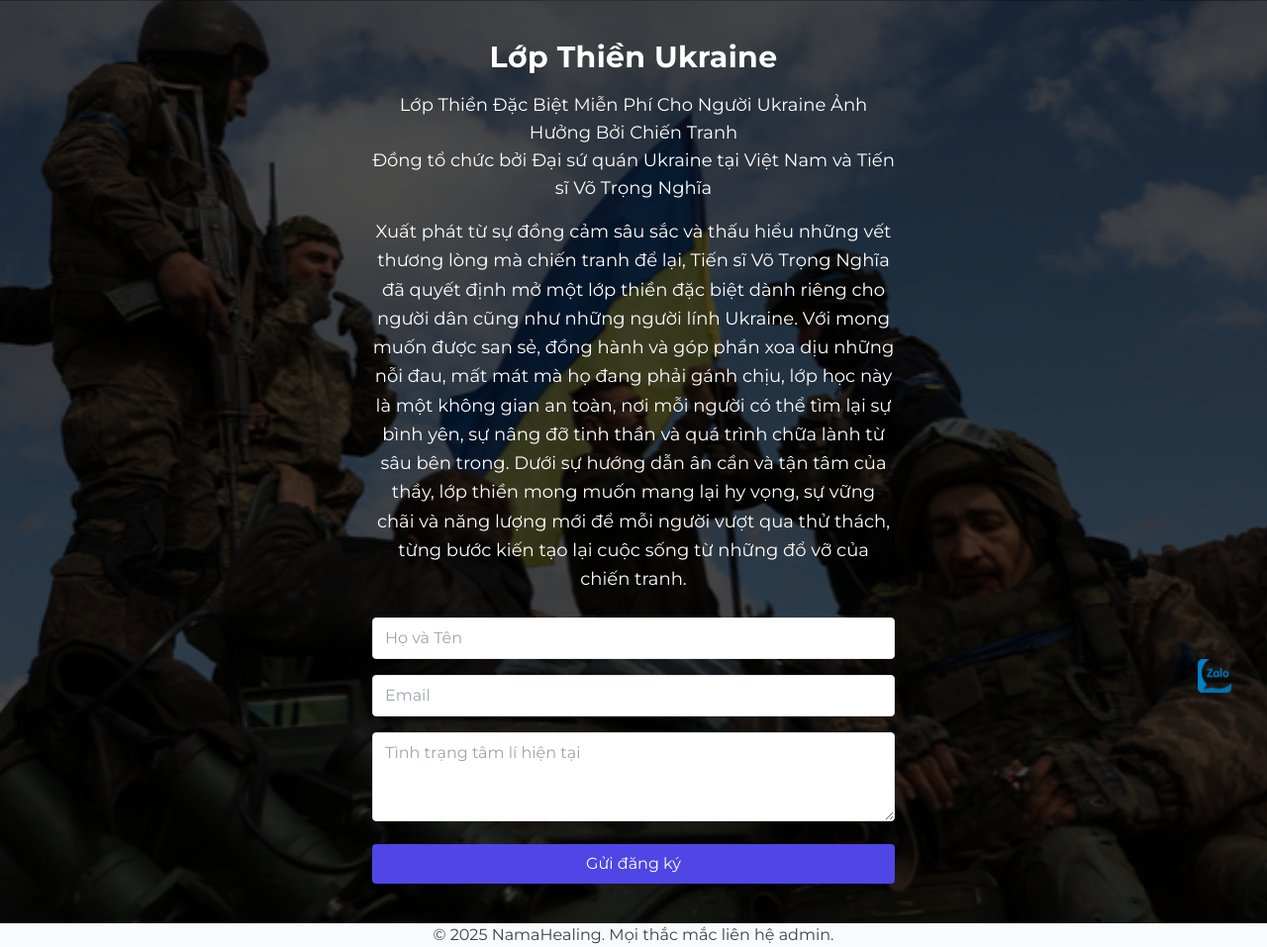
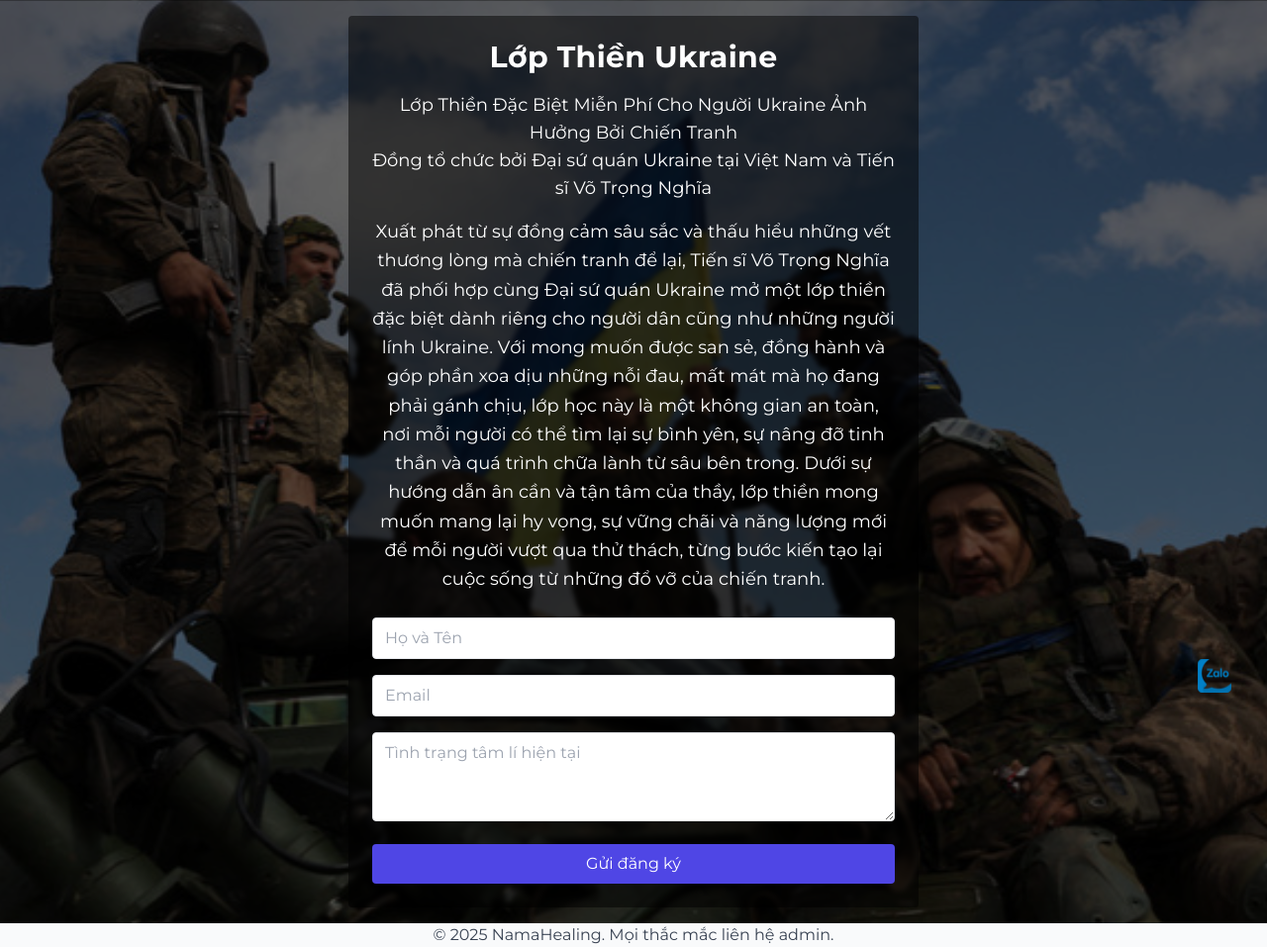
Before and after one commit to tinnguyen03102004/NamaHealing, a PHP site: page /ukraine_meditation.php in a window 1280 px wide. Shown: the part 64-1021 px from the top of the page at 99% size. Run offline with PHP 8.4, Linux system fonts and the light colour scheme; some libraries are stand-ins or nearby versions.

Commit message:
Enhance Ukraine meditation page

```diff
--- a/lang/en.php
+++ b/lang/en.php
@@ -125,7 +125,7 @@ return [
     'ukraine_title' => 'Ukraine Meditation Class',
     'ukraine_meta_desc' => 'This is a special free meditation class for Ukrainians affected by the war',
     'ukraine_intro' => 'Special Free Meditation Class for Ukrainians Affected by the War<br>Co-organized by the Embassy of Ukraine in Vietnam and Dr. Vo Trong Nghia',
-    'ukraine_desc' => 'Stemming from deep compassion and an understanding of the emotional wounds left by war, Dr. Vo Trong Nghia opened a special meditation class exclusively for Ukrainian civilians and soldiers. Wishing to share, accompany and help ease the pain and losses they are enduring, the class provides a safe space where everyone can find peace, spiritual support and a process of healing from within. Under his gentle and dedicated guidance, it hopes to bring hope, stability and new energy so that each person can overcome challenges and gradually rebuild life from the devastation of war.',
+    'ukraine_desc' => 'Stemming from deep compassion and an understanding of the emotional wounds left by war, Dr. Vo Trong Nghia collaborated with the Embassy of Ukraine to open a special meditation class for Ukrainian civilians and soldiers. Wishing to share, accompany and help ease the pain and losses they are enduring, the class provides a safe space where everyone can find peace, spiritual support and a process of healing from within. Under his gentle and dedicated guidance, it hopes to bring hope, stability and new energy so that each person can overcome challenges and gradually rebuild life from the devastation of war.',
     'ukraine_submit' => 'Submit registration',
     'ukraine_sending' => 'Submitting...',
     'ukraine_success' => 'Your information has been submitted successfully.',
--- a/lang/uk.php
+++ b/lang/uk.php
@@ -125,7 +125,7 @@ return [
     'ukraine_title' => 'Клас медитації для України',
     'ukraine_meta_desc' => 'Це спеціальний безкоштовний клас медитації для українців, які постраждали від війни',
     'ukraine_intro' => 'Спеціальний безкоштовний клас медитації для українців, які постраждали від війни<br>Співорганізований Посольством України у В’єтнамі та доктором Во Чонг Нгіа',
-    'ukraine_desc' => 'Виходячи з глибокого співчуття та розуміння душевних ран, які залишає війна, доктор Во Чонг Нгіа відкрив особливий клас медитації для українців – як цивільних, так і військових. Бажаючи поділитися, підтримати й полегшити біль та втрати, яких вони зазнають, цей клас створює безпечний простір, де кожен може знайти спокій, духовну опору та процес зцілення зсередини. Під уважним і відданим керівництвом учителя клас прагне дати надію, стійкість та нову енергію, щоб кожен міг подолати випробування і поступово відновити життя з руїн війни.',
+    'ukraine_desc' => 'Виходячи з глибокого співчуття та розуміння душевних ран, які залишає війна, доктор Во Чонг Нгіа у співпраці з Посольством України відкрив особливий клас медитації для українців – як цивільних, так і військових. Бажаючи поділитися, підтримати й полегшити біль та втрати, яких вони зазнають, цей клас створює безпечний простір, де кожен може знайти спокій, духовну опору та процес зцілення зсередини. Під уважним і відданим керівництвом учителя клас прагне дати надію, стійкість та нову енергію, щоб кожен міг подолати випробування і поступово відновити життя з руїн війни.',
     'ukraine_submit' => 'Відправити заявку',
     'ukraine_sending' => 'Відправлення…',
     'ukraine_success' => 'Вашу інформацію успішно надіслано.',
--- a/lang/vi.php
+++ b/lang/vi.php
@@ -125,7 +125,7 @@ return [
     'ukraine_title' => 'Lớp Thiền Ukraine',
     'ukraine_meta_desc' => 'Đây là Lớp thiền đặc biệt miễn phí dành cho người Ukraine bị ảnh hưởng bởi chiến tranh',
     'ukraine_intro' => 'Lớp Thiền Đặc Biệt Miễn Phí Cho Người Ukraine Ảnh Hưởng Bởi Chiến Tranh<br>Đồng tổ chức bởi Đại sứ quán Ukraine tại Việt Nam và Tiến sĩ Võ Trọng Nghĩa',
-    'ukraine_desc' => 'Xuất phát từ sự đồng cảm sâu sắc và thấu hiểu những vết thương lòng mà chiến tranh để lại, Tiến sĩ Võ Trọng Nghĩa đã quyết định mở một lớp thiền đặc biệt dành riêng cho người dân cũng như những người lính Ukraine. Với mong muốn được san sẻ, đồng hành và góp phần xoa dịu những nỗi đau, mất mát mà họ đang phải gánh chịu, lớp học này là một không gian an toàn, nơi mỗi người có thể tìm lại sự bình yên, sự nâng đỡ tinh thần và quá trình chữa lành từ sâu bên trong. Dưới sự hướng dẫn ân cần và tận tâm của thầy, lớp thiền mong muốn mang lại hy vọng, sự vững chãi và năng lượng mới để mỗi người vượt qua thử thách, từng bước kiến tạo lại cuộc sống từ những đổ vỡ của chiến tranh.',
+    'ukraine_desc' => 'Xuất phát từ sự đồng cảm sâu sắc và thấu hiểu những vết thương lòng mà chiến tranh để lại, Tiến sĩ Võ Trọng Nghĩa đã phối hợp cùng Đại sứ quán Ukraine mở một lớp thiền đặc biệt dành riêng cho người dân cũng như những người lính Ukraine. Với mong muốn được san sẻ, đồng hành và góp phần xoa dịu những nỗi đau, mất mát mà họ đang phải gánh chịu, lớp học này là một không gian an toàn, nơi mỗi người có thể tìm lại sự bình yên, sự nâng đỡ tinh thần và quá trình chữa lành từ sâu bên trong. Dưới sự hướng dẫn ân cần và tận tâm của thầy, lớp thiền mong muốn mang lại hy vọng, sự vững chãi và năng lượng mới để mỗi người vượt qua thử thách, từng bước kiến tạo lại cuộc sống từ những đổ vỡ của chiến tranh.',
     'ukraine_submit' => 'Gửi đăng ký',
     'ukraine_sending' => 'Đang gửi...',
     'ukraine_success' => 'Thông tin của bạn đã được gửi thành công.',
--- a/ukraine_meditation.php
+++ b/ukraine_meditation.php
@@ -6,8 +6,8 @@ require_once 'header.php';
 ?>
 
 <div class="relative bg-cover bg-center py-4" style="background-image: url('ukraine.png');">
-    <div class="absolute inset-0 bg-black/70"></div>
-    <div class="relative max-w-xl mx-auto p-6 text-white">
+    <div class="absolute inset-0 bg-black/60"></div>
+    <div class="relative max-w-xl mx-auto p-6 text-white bg-black/50 backdrop-blur-[2px] rounded">
         <h1 class="text-3xl font-bold text-center mb-4 font-heading"><?= __('ukraine_title') ?></h1>
         <p class="mb-4 text-center text-lg"><?= __('ukraine_intro') ?></p>
         <p class="mb-6 text-center text-lg leading-relaxed"><?= __('ukraine_desc') ?></p>
```
